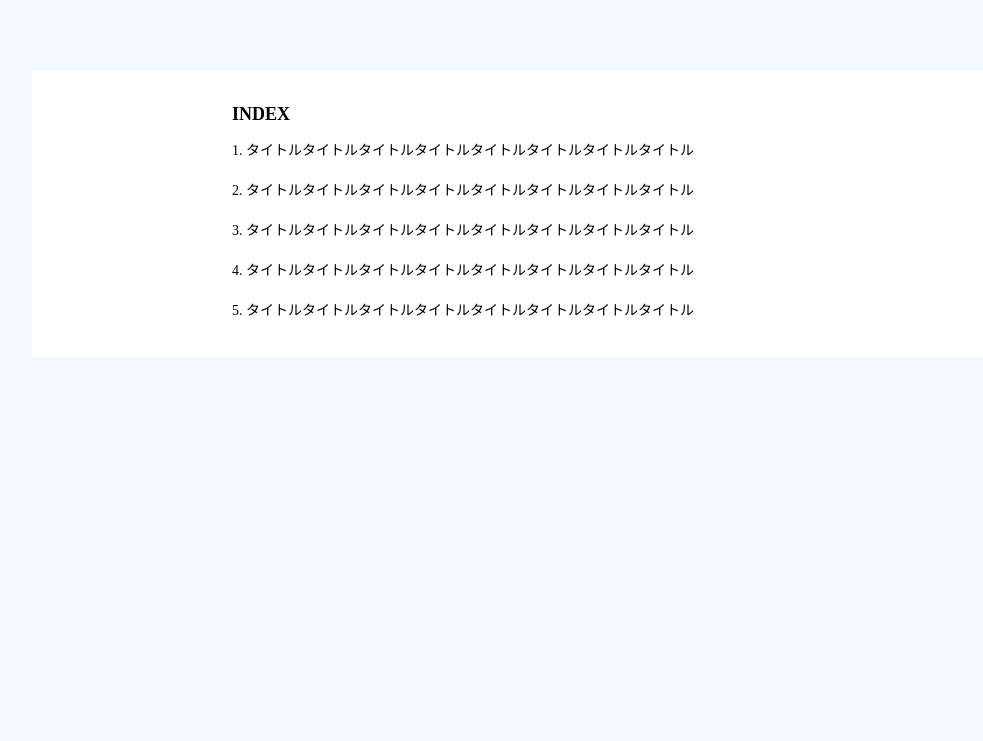
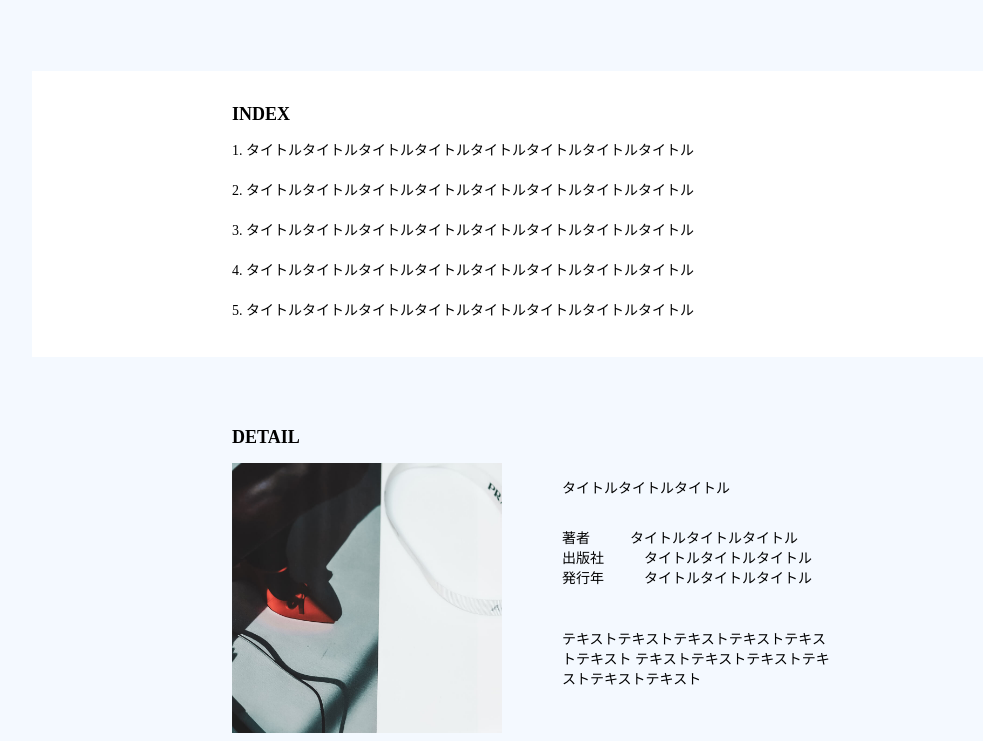
Before and after one commit to Bc0Ih/demo-site-v2, a plain HTML site: page index.html in a window 1280 px wide. Shown: the part 489-1230 px from the top of the page, without its empty margins (108-1091 px from the left). Before the commit the page ends 916 px from the top, so only its background shows below. Drawn offline with Linux system fonts and the light colour scheme.

Commit message:
detailレイアウト調整

```diff
--- a/index.html
+++ b/index.html
@@ -2,34 +2,64 @@
 <html>
   <head>
     <title>PHOTO BOOK</title>
-        <link rel="stylesheet" href="style.css">
+    <link rel="stylesheet" href="style.css" />
   </head>
   <body>
     <header>
       <div class="header-area">
-            <img class="header-logo" src="img 2/logo.svg">
+        <img class="header-logo" src="img 2/logo.svg" />
       </div>
     </header>
 
     <main>
       <div class="main-wrapper">
-                <img class="mainvisual" src="img 2/mainvisual.jpg">
+        <img class="mainvisual" src="img 2/mainvisual.jpg" />
       </div>
       <div class="index-wrapper">
         <div class="index-area">
           <h2 class="section-title">INDEX</h2>
           <ol class="index-list">
-                    <li>タイトルタイトルタイトルタイトルタイトルタイトルタイトルタイトル</li>
-                    <li>タイトルタイトルタイトルタイトルタイトルタイトルタイトルタイトル</li>
-                    <li>タイトルタイトルタイトルタイトルタイトルタイトルタイトルタイトル</li>
-                    <li>タイトルタイトルタイトルタイトルタイトルタイトルタイトルタイトル</li>
-                    <li>タイトルタイトルタイトルタイトルタイトルタイトルタイトルタイトル</li>
+            <li>
+              タイトルタイトルタイトルタイトルタイトルタイトルタイトルタイトル
+            </li>
+            <li>
+              タイトルタイトルタイトルタイトルタイトルタイトルタイトルタイトル
+            </li>
+            <li>
+              タイトルタイトルタイトルタイトルタイトルタイトルタイトルタイトル
+            </li>
+            <li>
+              タイトルタイトルタイトルタイトルタイトルタイトルタイトルタイトル
+            </li>
+            <li>
+              タイトルタイトルタイトルタイトルタイトルタイトルタイトルタイトル
+            </li>
           </ol>
         </div>
-
       </div>
-            <div class="detail-wrapper"></div>
-
+      <div class="detail-wrapper">
+        <div class="detail-area">
+          <h2 class="section-title">DETAIL</h2>
+          <div class="content">
+          <img class="detail-image" src="img 2/detail.jpg" />
+          <div class="text">
+            <p class="title">タイトルタイトルタイトル</p>
+            <dl>
+              <dt>著者</dt>
+              <dd>タイトルタイトルタイトル</dd>
+              <dt>出版社</dt>
+              <dd>タイトルタイトルタイトル</dd>
+              <dt>発行年</dt>
+              <dd>タイトルタイトルタイトル</dd>
+            </dl>
+            <p>
+              テキストテキストテキストテキストテキストテキスト
+              テキストテキストテキストテキストテキストテキスト
+            </p>
+          </div>
+        </div>
+      </div>
+      </div>
     </main>
 
     <footer></footer>
--- a/style.css
+++ b/style.css
@@ -1,57 +1,88 @@
 @charset "UTF-8";
 
-body{
+body {
   background-color: #f4f9ff;
   font-size: 0.875rem;
 }
 
-header img{
+header img {
   width: 140px;
 }
 
-header{
+header {
   max-width: 1000px;
   margin: 0 auto;
 }
 
-.header-area{
+.header-area {
   padding-top: 48px;
 }
 
-.main-wrapper{
+.main-wrapper {
   text-align: center;
 }
 
-.mainvisual{
+.mainvisual {
   padding-top: 10px;
 }
 
-.index-area{
+.index-area {
   max-width: 600px;
   margin: 0 auto;
   padding: 18px 0;
 }
 
-.index-wrapper{
+.index-wrapper {
   max-width: 1000px;
   background-color: #fff;
   margin: 70px auto;
 }
 
-.index-list li{
+.index-list li {
   margin-bottom: 20px;
 }
 
-.section-title{
+.section-title {
   font-size: 1.125rem;
   font-weight: bold;
 }
 
-.index-area ol{
+.index-area ol {
   margin: 0;
   padding-left: 0;
 }
 
 .index-area li {
-  list-style-position: inside;  /* 数字を内側にして左端に寄せる */
+  list-style-position: inside; /* 数字を内側にして左端に寄せる */
 }
+
+.detail-image {
+  width: 270px;
+  margin-right: 60px;
+}
+
+.detail-area{
+    max-width: 600px;
+    margin: 0 auto;
+}
+
+.content{
+    display: flex;
+    align-items: flex-start;
+}
+
+.content dl {
+  display: flex;
+  flex-wrap: wrap;
+  padding: 16px 0;
+  margin-bottom: 25px;
+}
+
+/*.content dt{
+    width: 25%;
+}
+
+.content dd{
+    width: 75%;
+}
+    */
```
Lines whose indentation alone changed are shown as unchanged.
